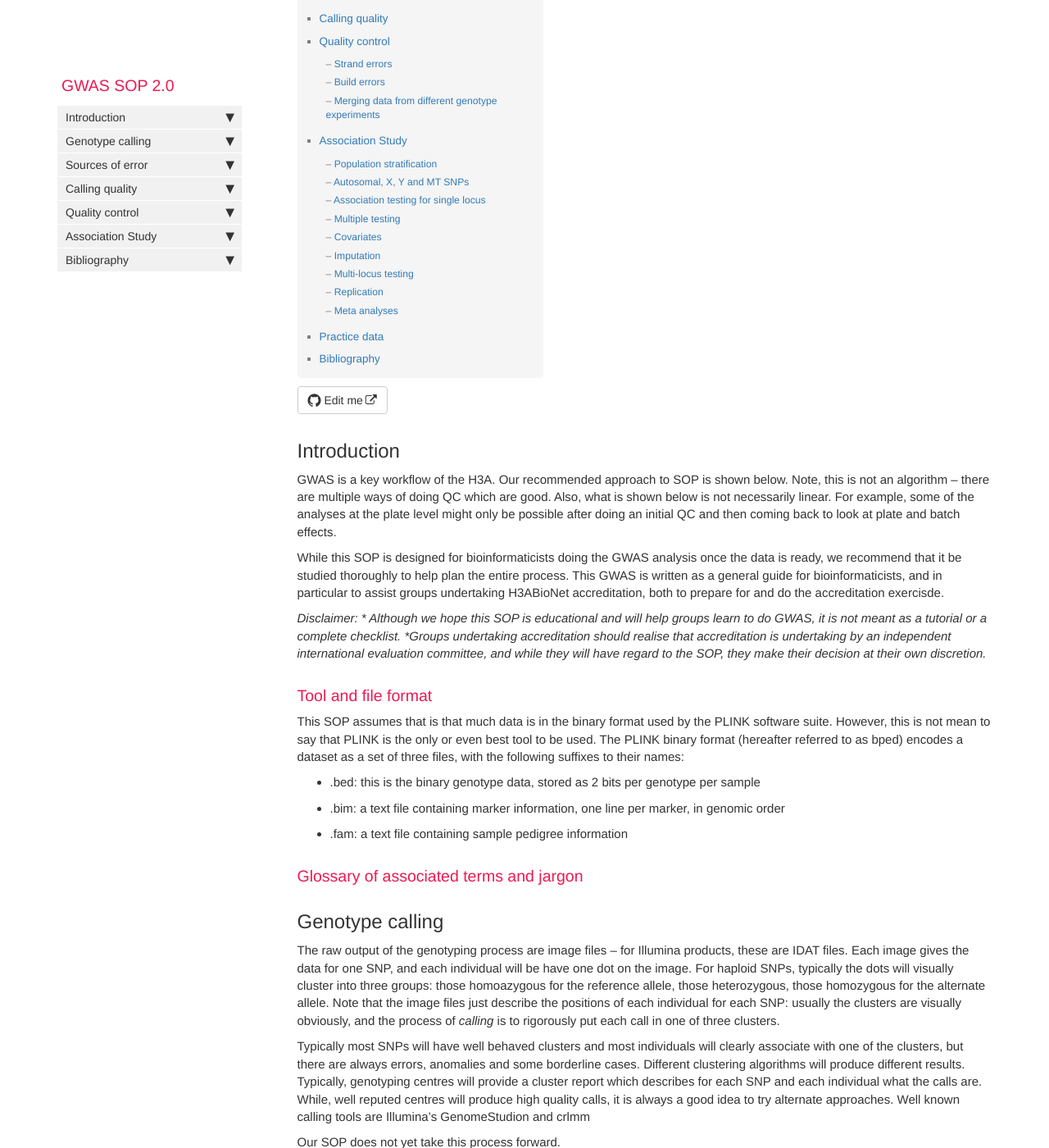
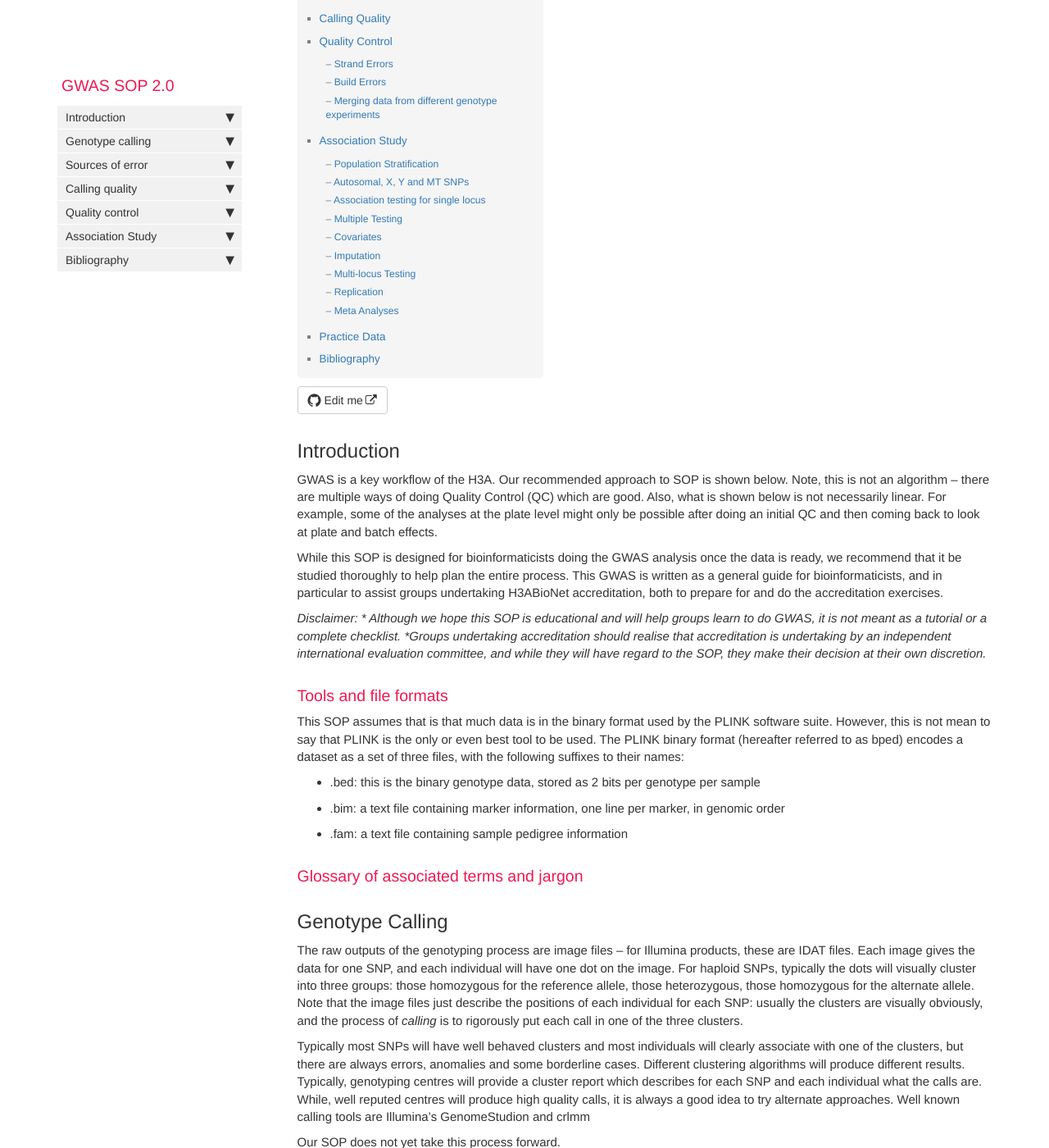
Before and after one commit to h3abionet/H3ABionet-SOPs, a Jekyll site: the page built from pages/genomics_analysis/GWAS/GWAS.md, in a window 1280 px wide and 1400 px high, scrolled down 518 px. Shown: the whole window at 82% size. Built offline with Jekyll 4.4.1, drawn with Linux system fonts in a browser that asks for light colours; nearby versions of some CDN libraries; comment, search, counter and statistics services are not loaded; some of the changed text lies outside the part shown.

Commit message:
Update GWAS.md
Spelling, grammar, checking links and references

```diff
--- a/pages/genomics_analysis/GWAS/GWAS.md
+++ b/pages/genomics_analysis/GWAS/GWAS.md
@@ -15,15 +15,15 @@ authors:
 
 ## Introduction {#introduction}
 
-GWAS is a key workflow of the H3A. Our recommended approach to SOP is shown below. Note, this is not an algorithm -- there are multiple ways of doing QC which are good. Also, what is shown below is not necessarily linear. For example, some of the analyses at the plate level might only be possible after doing an initial QC and then coming back to look at plate and batch effects.
+GWAS is a key workflow of the H3A. Our recommended approach to SOP is shown below. Note, this is not an algorithm -- there are multiple ways of doing Quality Control (QC) which are good. Also, what is shown below is not necessarily linear. For example, some of the analyses at the plate level might only be possible after doing an initial QC and then coming back to look at plate and batch effects.
 
-While this SOP is designed for bioinformaticists doing the GWAS analysis once the data is ready, we recommend that it be studied thoroughly to help plan the entire process. This GWAS is written as a general guide for bioinformaticists, and in particular to assist groups undertaking H3ABioNet accreditation, both to prepare for and do the accreditation exercisde.
+While this SOP is designed for bioinformaticists doing the GWAS analysis once the data is ready, we recommend that it be studied thoroughly to help plan the entire process. This GWAS is written as a general guide for bioinformaticists, and in particular to assist groups undertaking H3ABioNet accreditation, both to prepare for and do the accreditation exercises.
 
 *Disclaimer: * Although we hope this SOP is educational and will help groups learn to do GWAS, it is not meant as a tutorial or a complete checklist. *Groups undertaking accreditation should realise that accreditation is undertaking by an independent international evaluation committee, and while they will have regard to the SOP, they make their decision at their own discretion.*
 
 
 
-### Tool and file format {#tools-file-format}
+### Tools and file formats {#tools-file-format}
 This SOP assumes that is that much data is in the binary format used by the PLINK software suite. However, this is not mean to say that PLINK is the only or even best tool to be used.  The PLINK binary format (hereafter referred to as bped) encodes a dataset as a set of three files, with the following suffixes to their names:
 
 * .bed: this is the binary genotype data, stored as 2 bits per genotype per sample
@@ -34,9 +34,9 @@ This SOP assumes that is that much data is in the binary format used by the PLIN
 ### Glossary of associated terms and jargon  {#glossary-of-associated-terms-and-jargon}
 
 
-## Genotype calling {#calling}
+## Genotype Calling {#calling}
 
-The raw output of the genotyping process are image files -- for Illumina products, these are IDAT files. Each image gives the data for one SNP, and each individual will be have one dot on the image. For haploid SNPs, typically the dots will visually cluster into three groups: those homoazygous for the reference allele, those heterozygous, those homozygous for the alternate allele. Note that the image files just describe the positions of each individual for each SNP: usually the clusters are visually obviously, and the process of *calling* is to rigorously put each call in one of three clusters.
+The raw outputs of the genotyping process are image files -- for Illumina products, these are IDAT files. Each image gives the data for one SNP, and each individual will have one dot on the image. For haploid SNPs, typically the dots will visually cluster into three groups: those homozygous for the reference allele, those heterozygous, those homozygous for the alternate allele. Note that the image files just describe the positions of each individual for each SNP: usually the clusters are visually obviously, and the process of *calling* is to rigorously put each call in one of the three clusters.
 
 Typically most SNPs will have well behaved clusters and most individuals will clearly associate with one of the clusters, but there are always errors, anomalies and some borderline cases. Different clustering algorithms will produce different results. Typically, genotyping centres will provide a cluster report which describes for each SNP and each individual what the calls are. While, well reputed centres will produce high quality calls, it is always a  good idea to try alternate approaches. Well known calling tools are Illumina's GenomeStudion and crlmm
 
@@ -85,12 +85,12 @@ A particular concern in a study with population structure is if the number of ca
 
 
 
-### Random errors {#random-errors}
+### Random Errors {#random-errors}
 
 Many errors will be due to random effects at either the SNP or individual level. The systematic errors above are often detected by comparing groups of things with each other, while random effects are usually detected using some experiment-wide cut-off
 
 
-## Calling quality {#quality}
+## Calling Quality {#quality}
 
 For Illumina data, the key quality measure is called _GenCall_. Once clustering is done (recall, clustering is done per SNP, using the (x,y) coordinates of all the individuals for that SNP), a GenCall score is given for each sample/person of that SNP which a confidence score of the correctness of the call. This confidence score is  a function of the the clustering algorithm used. From this is derived
 * The _call rate_ or _call frequency_.  The person doing the calling picks a lower value for an acceptable _GenCall_value, and any calls lower than this are rejected.
@@ -101,7 +101,7 @@ These can be measured per sample or per SNP.  Good graphs to look at are _call r
 
 If biological replicates have been included in your study (a good idea), the concordance between these replicates should be examined as these will give good empirical evidence of thquality of genotyping. Similarly, if there are big differences in genoyping for biological replicates, these may indicate problems in sample handling.
 
-## Quality control {#qc}
+## Quality Control {#qc}
 
 The following should be checked in the QC process:
 
@@ -142,14 +142,14 @@ The following should be checked in the QC process:
   Chromosomal abnormalities such as aneuploidy or long stretches of homozygosity should be tested for and the causes identified. These cases should be examined with a geneticist to determined possible causes and decide whether the sample should be removed.
 
 
-### Strand errors {#strand-errors}
+### Strand Errors {#strand-errors}
 
 As a byproduct of the genotyping technology, and the annotation data that accompanies the chips, SNP data from both Illumina and Affymetrix platforms may be reported as the allele on either the “forward” or “reverse” strand. Although the information to orient these calls properly is contained within the annotation data, conversion from the native format to PLINK format can be tricky, and errors will not be evident in “ambiguous” A­T/G­C SNPs. Therefore it is prudent to check that the alleles reported in the bim file match the known alleles in dbSNP or on the Ensembl genome browser. Another easy check is to identify the control samples that are often included in the dataset (eg samples from HapMap) and compare these to their known genotypes.
 
 This is a particular problem when you will be merging your data with other sets.
 
 
-### Build errors {#build-errors}
+### Build Errors {#build-errors}
 
 
 ### Merging data from different genotype experiments {#merging-data}
@@ -169,7 +169,7 @@ Some steps below may be repeat QC steps mentioned above. If QC has been done tho
 
 
 
-### Population stratification {#strafication}
+### Population Stratification {#strafication}
 Population stratification refers to structure within the sample group that is the result of systematic genetic differences between individuals that correlate with the phenotypic data. This could result in allele frequency differences that are due to ancestral proportion differences between cases and controls being mistaken for an association with the phenotype.
 
 Population structure be can used
@@ -209,7 +209,7 @@ Some of the approaches are
 * mixed models approaches (e.g., GEMMA, BOLTLMM) which
 
 
-### Multiple testing {#multiple-testing}
+### Multiple Testing {#multiple-testing}
 
 Multiple testing should be dealt with, for example using Bonferroni correction or permuation testing.
 
@@ -223,15 +223,15 @@ Covariates include population structure, sex, smoking , age, socio-economic stat
 
 Imputation can be done in two modes -- first, one can use imputation just to fill in missing genotypes. Second, imputation can be done to impute values for as many postions as pssoble
 
-### Multi-locus testing {#multi-locus-testing}
+### Multi-locus Testing {#multi-locus-testing}
 
 ### Replication {#replication}
 The relatively low power of most GWAS designs means that a substantial number of false positives can be expected to be generated, so validation via replication in an independent population is an important part of most studies.
 A common strategy is to genotype a subset of the samples on a high coverage array, and then follow up with targeted genotyping of markers that appear interesting, on a larger number of samples
 
-### Meta analyses {#meta-analyses}
+### Meta Analyses {#meta-analyses}
 
-## Practice data
+## Practice Data
 
 Practice dataset for GWAS studies can be found [here](http://h3data.cbio.uct.ac.za/assessments/GWAS/practice/)
 
```
Also changed, not shown: other parts of pages/genomics_analysis/GWAS/GWAS.md (+7 -7 lines).
